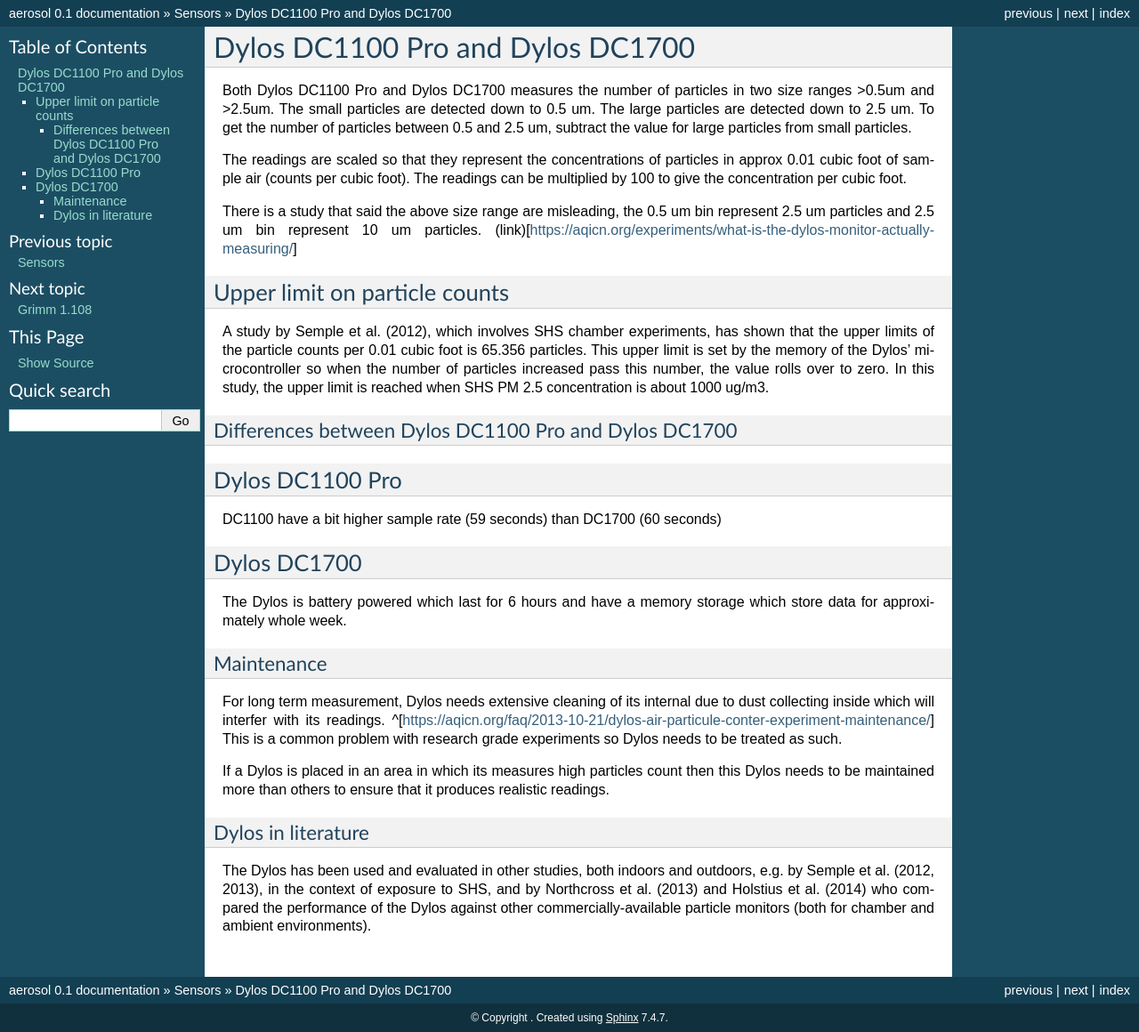
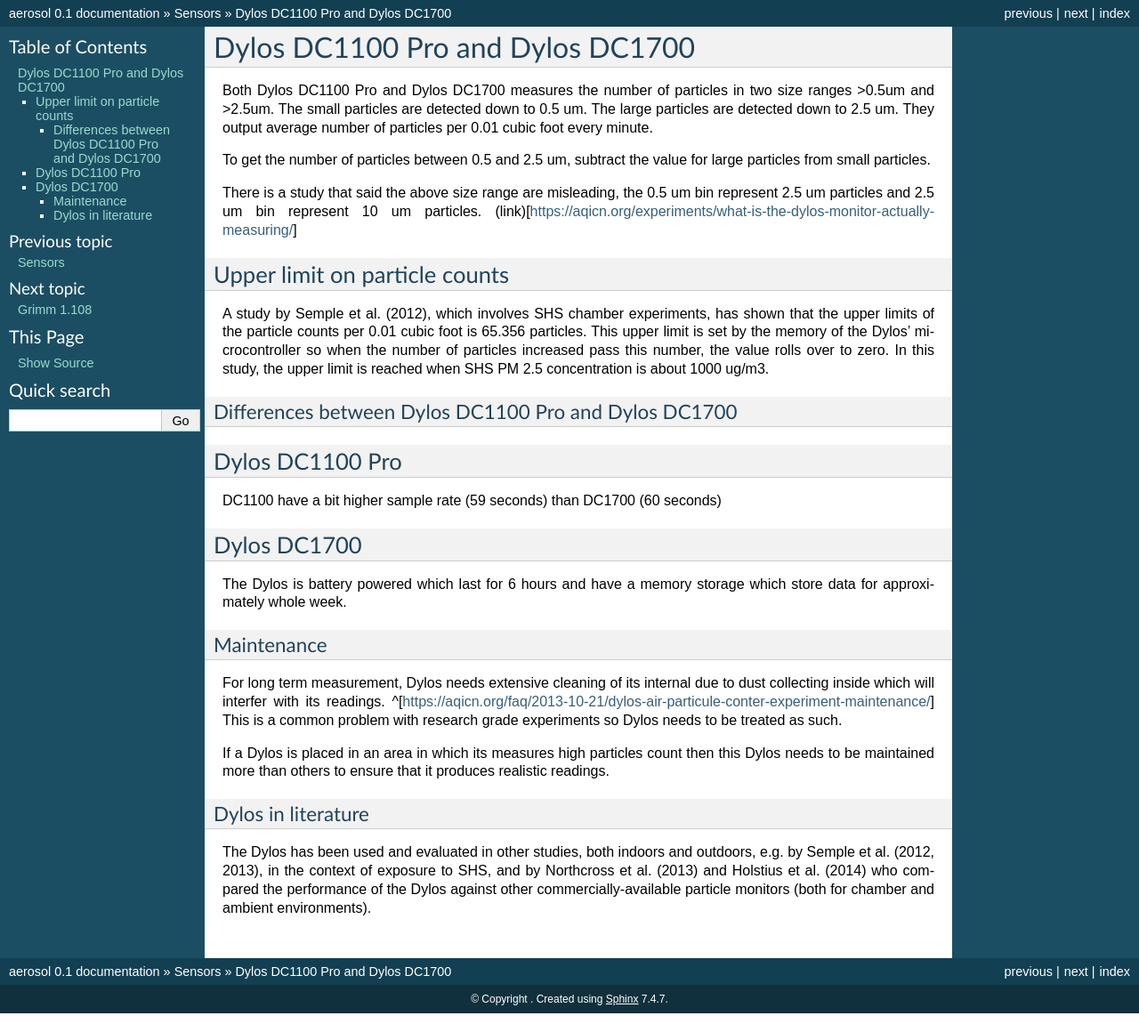
Before and after one commit to DancingQuanta/dylos-calibration, a Sphinx documentation site: the page built from docs/sensors/dylos.rst, in a window 1280 px wide. Shown: the whole page at 89% size. Built offline with Sphinx 7.4.7, drawn with Linux system fonts in a browser that asks for light colours; pages that are not in the unit, such as notebooks, are missing from menus; after the commit the page ends 1139 px from its top, so only the background shows below that.

Commit message:
Rearranged text on concentration and number of particles between limit

```diff
--- a/docs/sensors/dylos.rst
+++ b/docs/sensors/dylos.rst
@@ -4,10 +4,9 @@
 Both Dylos DC1100 Pro and Dylos DC1700 measures the number of particles in two size ranges >0.5um and >2.5um.
 The small particles are detected down to 0.5 um.
 The large particles are detected down to 2.5 um.
+They output average number of particles per 0.01 cubic foot every minute.
+
 To get the number of particles between 0.5 and 2.5 um, subtract the value for large particles from small particles.
-
-The readings are scaled so that they represent the concentrations of particles in approx 0.01 cubic foot of sample air (counts per cubic foot).
-The readings can be multiplied by 100 to give the concentration per cubic foot.
 
 There is a study that said the above size range are misleading, the 0.5 um bin represent 2.5 um particles and 2.5 um bin represent 10 um particles. (link)[https://aqicn.org/experiments/what-is-the-dylos-monitor-actually-measuring/]
 
```
